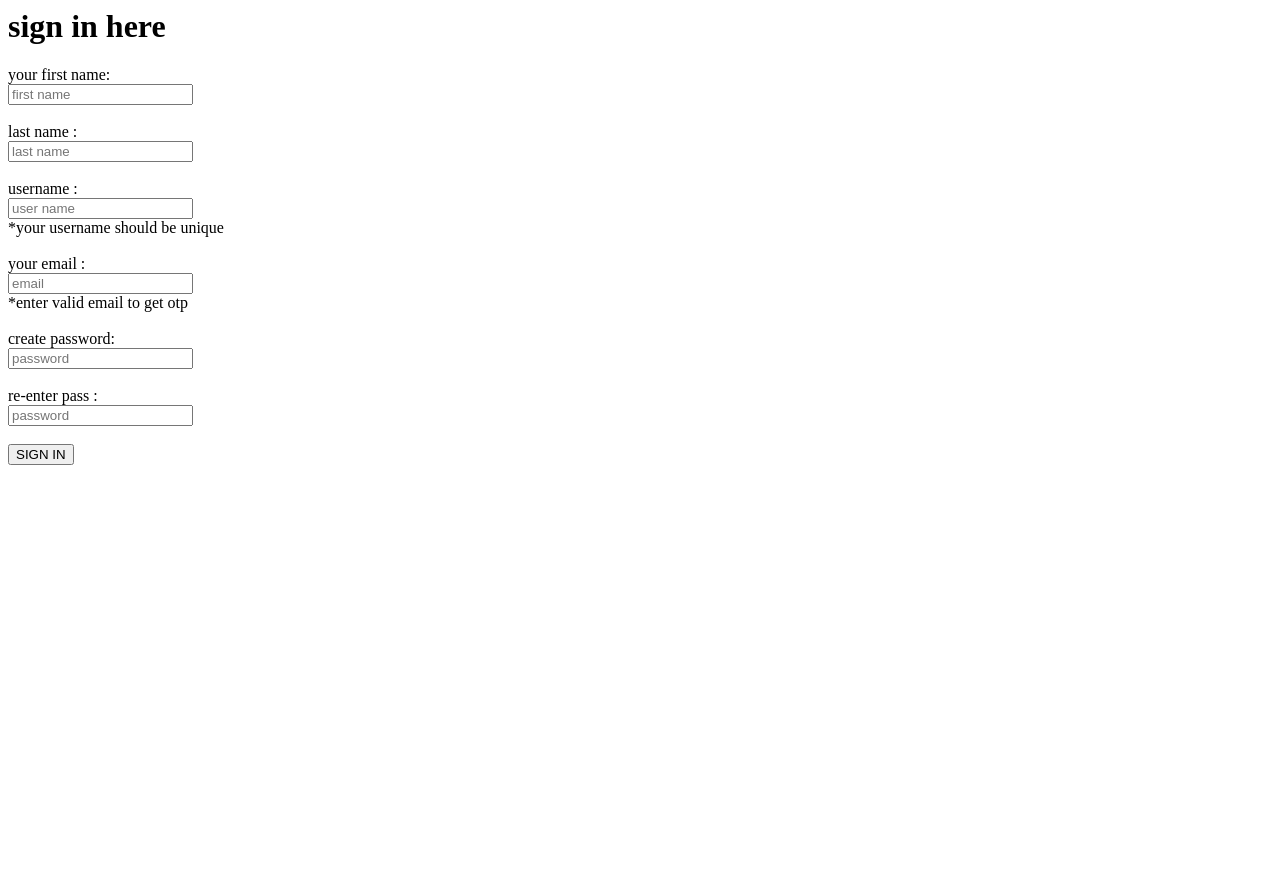
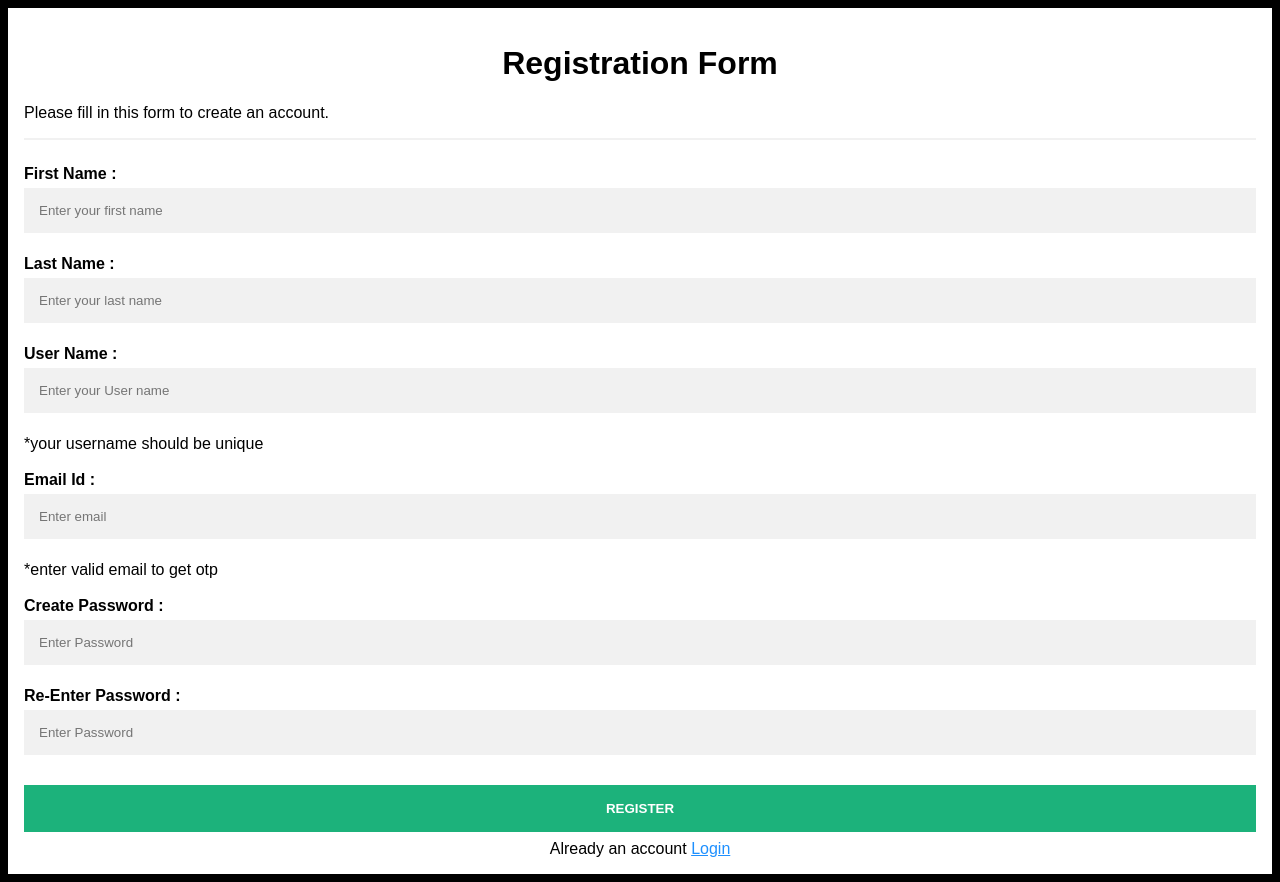
Before and after one commit to swathicreativity/django_reg_login_with_auth, a Django app: page /signup_page in a window 1280 px wide. Before the commit the page ends 465 px from the top, so only its background shows below. Run offline with Django 3.2, Linux system fonts and the light colour scheme.

Commit message:
fourth commit

```diff
--- a/home/templates/home.html
+++ b/home/templates/home.html
@@ -6,7 +6,10 @@
     <title>User Accounts</title>
 </head>
 <body>
-    <a href="{% url 'signup_page' %}">Register</a>
+    <div style="text-align: center;">
+    <br/><br/>
+    <a href="{% url 'signup_page' %}">Register</a>&nbsp;&nbsp;&nbsp;
     <a href="{% url 'signin' %}">Login</a>
+    </div>
 </body>
 </html>
--- a/home/templates/secure.html
+++ b/home/templates/secure.html
@@ -6,7 +6,9 @@
     <title>Document</title>
 </head>
 <body>
+    <div style="text-align: center;">
     <h1>This is secure Page</h1>
     <a href="{% url 'logout_page' %}">Logout</a>
+    </div>
 </body>
 </html>
--- a/home/templates/signup.html
+++ b/home/templates/signup.html
@@ -1,21 +1,105 @@
-<h1>sign in here</h1>
+<!DOCTYPE html>
+<html>
+<head>
+<meta name="viewport" content="width=device-width, initial-scale=1">
+<style>
+body {
+  font-family: Arial, Helvetica, sans-serif;
+  background-color: black;
+}
 
+* {
+  box-sizing: border-box;
+}
+
+/* Add padding to containers */
+.container {
+  padding: 16px;
+  background-color: white;
+}
+
+/* Full-width input fields */
+input[type=text], input[type=password] {
+  width: 100%;
+  padding: 15px;
+  margin: 5px 0 22px 0;
+  display: inline-block;
+  border: none;
+  background: #f1f1f1;
+}
+
+input[type=text]:focus, input[type=password]:focus {
+  background-color: #ddd;
+  outline: none;
+}
+
+/* Overwrite default styles of hr */
+hr {
+  border: 1px solid #f1f1f1;
+  margin-bottom: 25px;
+}
+
+/* Set a style for the submit button */
+.registerbtn {
+  background-color: #04AA6D;
+  color: white;
+  padding: 16px 20px;
+  margin: 8px 0;
+  border: none;
+  cursor: pointer;
+  width: 100%;
+  opacity: 0.9;
+}
+
+.registerbtn:hover {
+  opacity: 1;
+}
+
+/* Add a blue text color to links */
+a {
+  color: dodgerblue;
+}
+
+/* Set a grey background color and center the text of the "sign in" section */
+.signin {
+  background-color: #f1f1f1;
+  text-align: center;
+}
+</style>
+</head>
 <body>
+
     <form action="signup_page" method="post">
         {% csrf_token %}
-        your first name:<br>
-        <input type="text" placeholder="first name" name="first_name"><br><br>
-         last name :<br><input type="text" placeholder="last name" name="last_name"> <br><br>
-         username :<br><input type="text" placeholder="user name" name="username"><br>
-        *your username should be unique<br><br>
-        your email :<br><input type="email" placeholder="email" name="email"><br>
-        *enter valid email to get otp<br><br>
-        create password:<br><input type="text" placeholder="password" name="password1"><br><br> re-enter
-        pass :<br><input type="text" placeholder="password" name="password2"><br><br>
-        <button type="submit">SIGN IN</button>
+        {% load static %}
+        <div class="container">
+            <div style="text-align: center;">
+            <h1>Registration Form</h1>
+            <!-- <div class="imgcontainer">
+                <img src="{% static 'avatar_img2.png' %}" alt="Avatar" class="avatar">
+            </div> -->
+            </div>
+            <p>Please fill in this form to create an account.</p>
+            <hr>
+            <label for='first_name'><b>First Name : </b></label>
+            <input type='text' placeholder="Enter your first name" name='first_name' required>
+         <label for='last_name'><b>Last Name :</b></label>
+		        <input type='text' placeholder='Enter your last name' name='last_name' required>
+                <label for='user_name'><b>User Name :</b></label>
+		        <input type='text' placeholder='Enter your User name' name='username' required>
+         *your username should be unique<br/><br/>
+        <label for ='email'><b>Email Id :  </b></label>
+        <td><input type="text" placeholder="Enter email" name="email" float="right"  required>
+        <tr><td colspan="2">*enter valid email to get otp<br/><br/>
+        <tr><td><label for='password1'><b>Create Password : </b></label>
+        <td><input type="password" placeholder="Enter Password" name="password1" required>
+    	<tr><td><label for='password2'><b>Re-Enter Password : </b></label>
+        <input type="password" placeholder="Enter Password" name="password2" required>
+        <button type="submit" class="registerbtn"><b>REGISTER</b></button><br/>
+        <div style="text-align: center;">Already an account <a href="{% url 'signin' %}">Login</a></div>
     </form>
 </body>
-
+</html>
 {%if messages%}
 {%for message in messages%}
 <script>alert('{{message}}')</script>
--- a/home/views.py
+++ b/home/views.py
@@ -36,7 +36,7 @@ def signup_page(request):
             nameuser=User(username=request.session['username'],email=request.session['email'],password=encryptedpassword)
             nameuser.save()
             messages.info(request,'Registered in successfully...')
-            return redirect('http://localhost:8000/')
+            return redirect('signin')
     return render (request,'signup.html')
 
 def signin_verification(request):
```
Also changed, not shown: home/templates/otp.html (+52 -7 lines), home/templates/signin.html (+70 -3 lines), home/static/avatar_img1.jpg (added), home/static/avatar_img2.png (added).
